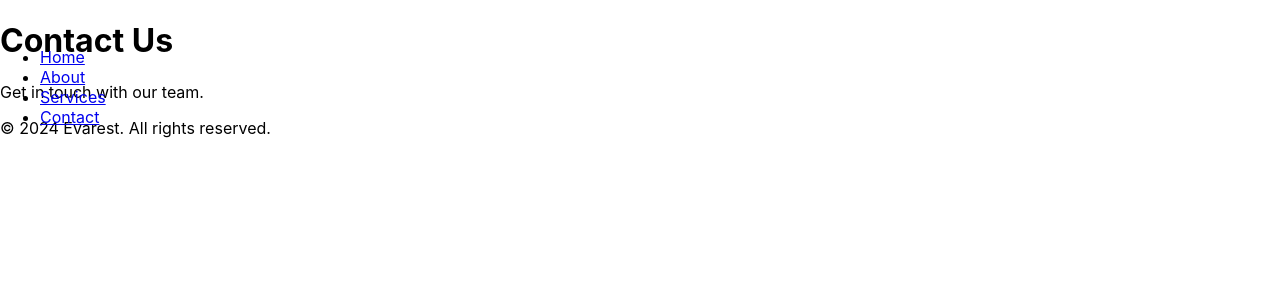
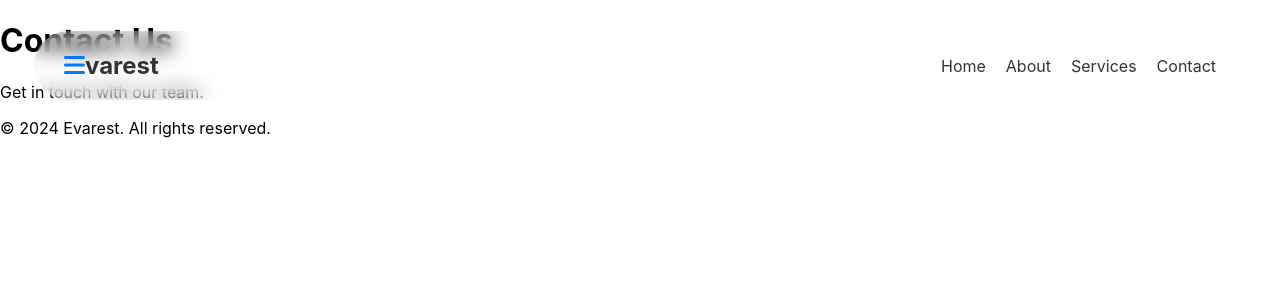
Before and after one commit to Athooh/evarest, a React (Create React App) app: page /contact in a window 1280 px wide. Shown: the top 300 px of the page. Built offline with nearby package versions, Linux system fonts and the light colour scheme.

Commit message:
Add header container and logo to Navbar component

```diff
--- a/src/components/Navbar/Navbar.js
+++ b/src/components/Navbar/Navbar.js
@@ -5,12 +5,17 @@ import './Navbar.css';
 function Navbar() {
   return (
     <nav>
+      <div className="header-container">
+      <div className="logo">
+        <h1><i class="fa-solid fa-bars"></i>varest</h1>
+        </div>
       <ul>
         <li><Link to="/">Home</Link></li>
         <li><Link to="/about">About</Link></li>
         <li><Link to="/services">Services</Link></li>
         <li><Link to="/contact">Contact</Link></li>
       </ul>
+      </div>
     </nav>
   );
 }
```
